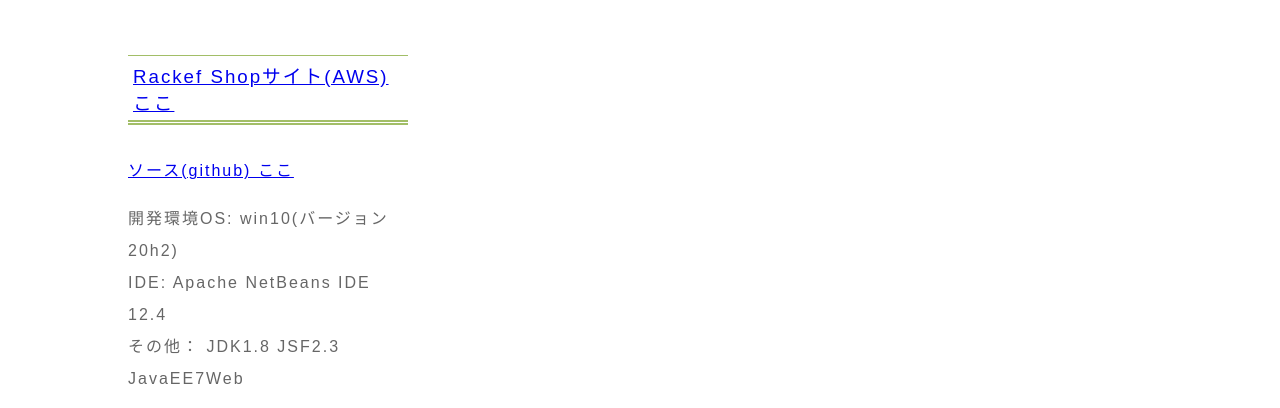
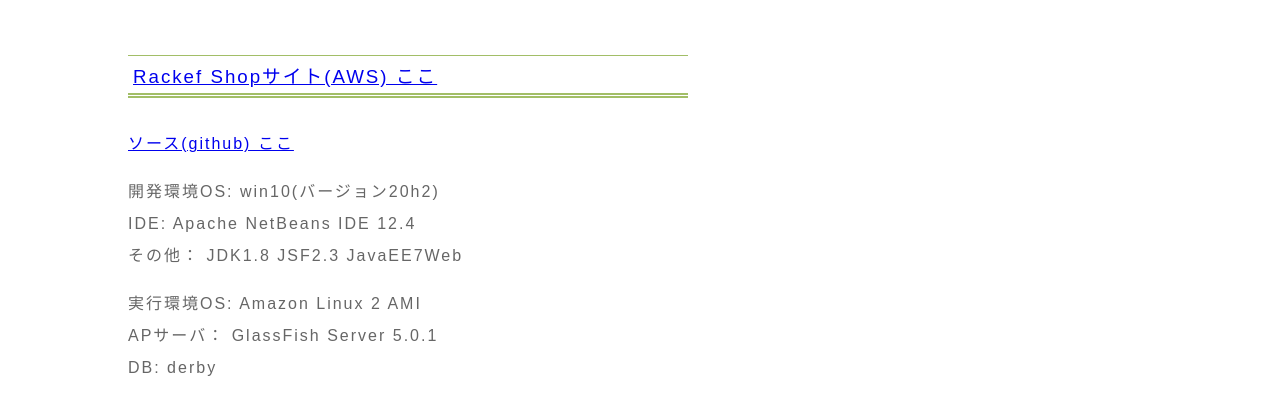
Before and after one commit to snafkin92/profile, a plain HTML site: page demo.html in a window 1280 px wide. Shown: the part 328-736 px from the top of the page. Drawn offline with Linux system fonts and the light colour scheme.

Commit message:
Add files via upload
modify

```diff
--- a/css/style.css
+++ b/css/style.css
@@ -64,13 +64,12 @@ table{
     margin-bottom: 30px;
 }
 .item{
-    width: 280px;
+    width: 560px;
     margin-bottom: 30px;
 }
 .item_box{
     display: flex;
     flex-wrap: wrap;
-    justify-content: space-between;
 }
 .item img{
     border-radius: 30%;
```
